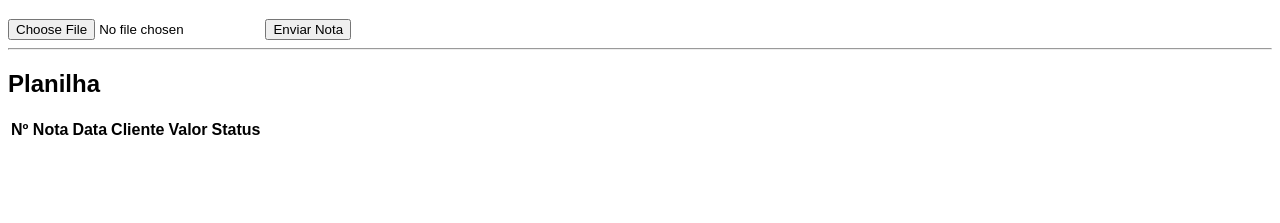
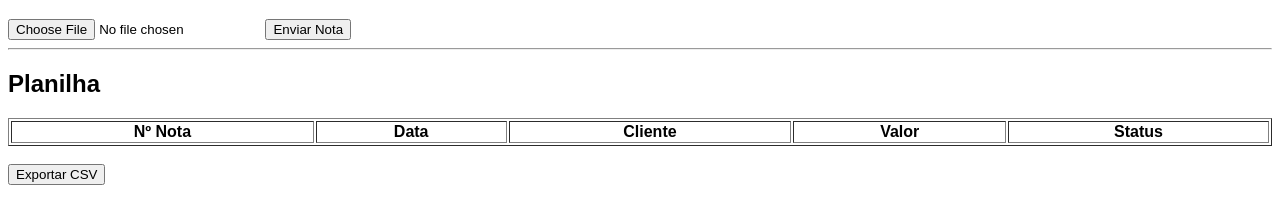
Before and after one commit to LorenzoFOGACA/Scanner-Notas-Estufa, a website: page public/index.html in a window 1280 px wide. Shown: the part 61-284 px from the top of the page. Drawn offline with Linux system fonts and the light colour scheme.

Commit message:
Update table structure and add export button

```diff
--- a/public/index.html
+++ b/public/index.html
@@ -15,7 +15,8 @@
 <hr>
 
 <h2>Planilha</h2>
-<table id="tabela">
+
+<table border="1" width="100%">
     <thead>
         <tr>
             <th>Nº Nota</th>
@@ -25,9 +26,17 @@
             <th>Status</th>
         </tr>
     </thead>
-<tbody></tbody>
+    <tbody id="tabela-corpo">
+        <!-- Linhas entram aqui -->
+    </tbody>
 </table>
 
+<br>
+
+<button onclick="exportar()">Exportar CSV</button>
+
 <script src="js/app.js"></script>
+<script src="js/planilha.js"></script>
+
 </body>
 </html>
```
Lines whose indentation alone changed are shown as unchanged.
